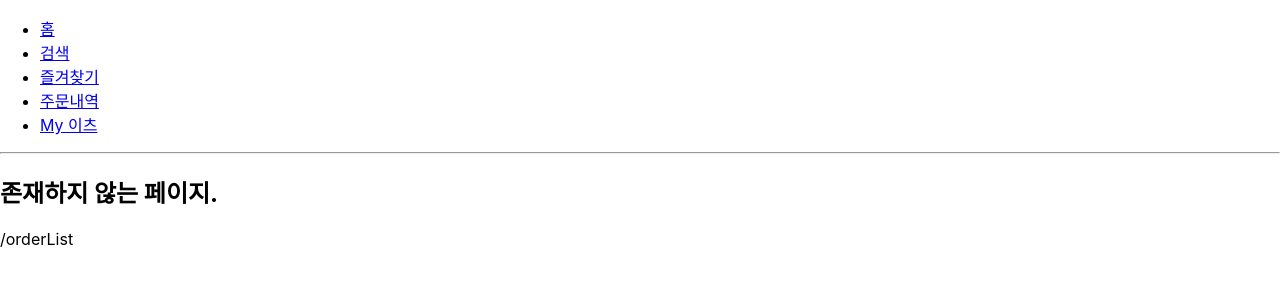
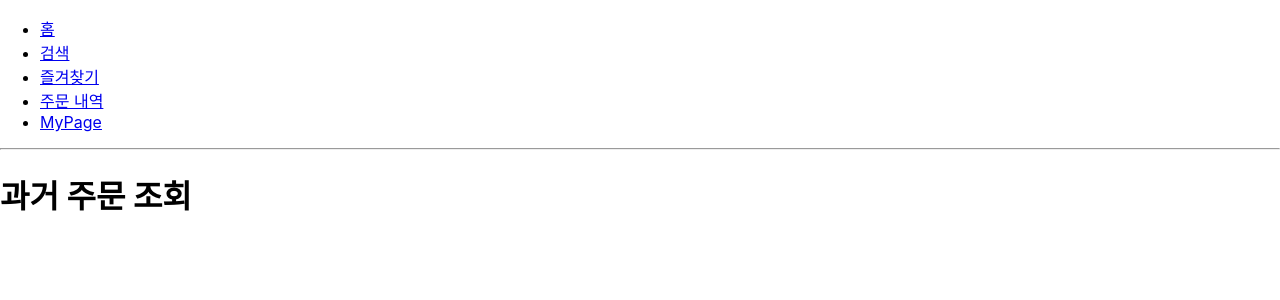
Before and after one commit to dongwonnn/delivery-service-web, a React (Create React App) app: page /orderList in a window 1280 px wide. Shown: the top 300 px of the page. Built offline with nearby package versions, Linux system fonts and the light colour scheme.

Commit message:
setting structure

```diff
--- /dev/null
+++ b/jsconfig.json
@@ -0,0 +1,5 @@
+{
+    "compilerOptions": {
+        "target": "es6"
+    }
+}
--- a/src/App.js
+++ b/src/App.js
@@ -1,47 +1,10 @@
 import React from 'react';
-import { Route, Link, Switch } from 'react-router-dom';
-import Favorite from './Pages/Favorite';
 import Home from './Pages/Home';
-import MyPage from './Pages/MyPage';
-import OrderHistory from './Pages/OrderHistory';
-import Search from './Pages/Search';
 
 const App = () => {
   return (
     <div>
-      <ul>
-        <li>
-          <Link to="/">홈</Link>
-        </li>
-        <li>
-          <Link to="/search">검색</Link>
-        </li>
-        <li>
-          <Link to="/favor">즐겨찾기</Link>
-        </li>
-        <li>
-          <Link to="/order">주문내역</Link>
-        </li>
-        <li>
-          <Link to="/myPage">My 이츠</Link>
-        </li>
-      </ul>
-      <hr />
-      <Switch>
-        <Route path="/" exact={true} component={Home} />
-        <Route path="/search" component={Search} />
-        <Route path="/favor" component={Favorite} />
-        <Route path="/order" component={OrderHistory} />
-        <Route path="/myPage" component={MyPage} />
-        <Route
-          render={({ location }) => (
-            <div>
-              <h2>존재하지 않는 페이지.</h2>
-              <p>{location.pathname}</p>
-            </div>
-          )}
-        />
-      </Switch>
+      <Home />
     </div>
   );
 };
--- a/src/Pages/Home.js
+++ b/src/Pages/Home.js
@@ -1,9 +1,45 @@
 import React from 'react';
+import { Route, Switch, Link } from 'react-router-dom';
+import Favorite from './Favorite';
+import MyPage from './MyPage';
+import OrderList from './OrderList';
+import Search from './Search';
 
 const Home = () => {
   return (
     <div>
-      <h1>홈</h1>
+      <ul>
+        <li>
+          <Link to="/">홈</Link>
+        </li>
+        <li>
+          <Link to="/search">검색</Link>
+        </li>
+        <li>
+          <Link to="/favorite">즐겨찾기</Link>
+        </li>
+        <li>
+          <Link to="/orderList">주문 내역</Link>
+        </li>
+        <li>
+          <Link to="/myPage">MyPage</Link>
+        </li>
+      </ul>
+      <hr />
+      <Switch>
+        <Route path="/" exact={true} />
+        <Route path="/search" component={Search} />
+        <Route path="/favorite" component={Favorite} />
+        <Route path="/orderList" component={OrderList} />
+        <Route path="/myPage" component={MyPage} />
+        <Route
+          render={({ location }) => (
+            <div>
+              <h2>존재하지 않는 페이지</h2>
+            </div>
+          )}
+        />
+      </Switch>
     </div>
   );
 };
--- a/src/Pages/OrderHistory.js
+++ b/src/Pages/OrderList.js
@@ -1,6 +1,6 @@
 import React from 'react';
 
-const OrderHistory = () => {
+const OrderList = () => {
   return (
     <div>
       <h1>과거 주문 조회</h1>
@@ -8,4 +8,4 @@ const OrderHistory = () => {
   );
 };
 
-export default OrderHistory;
+export default OrderList;
```
Also changed, not shown: src/Pages/OrderState.js (deleted, +0 -11 lines), 1 other file (tests, documents, lock files or other folders).
